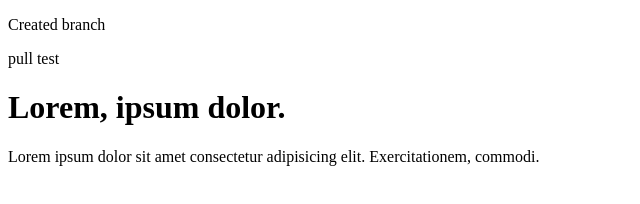
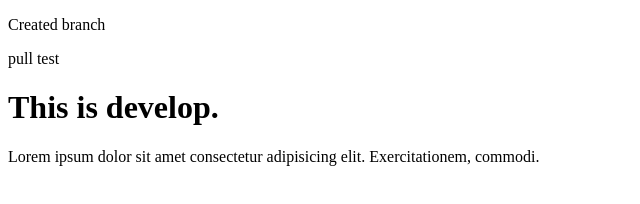
Before and after one commit to Mamadoud175w/groupActivity, a plain HTML site: page index.html in a window 1280 px wide. Shown: the whole page, without its empty margins (0-640 px from the left). Drawn offline with Linux system fonts and the light colour scheme.

Commit message:
develop title

```diff
--- a/index.html
+++ b/index.html
@@ -8,7 +8,7 @@
   <body>
     <p>Created branch</p>
     <p>pull test</p>
-    <h1>Lorem, ipsum dolor.</h1>
+    <h1>This is develop.</h1>
 
     <footer>
       Lorem ipsum dolor sit amet consectetur adipisicing elit. Exercitationem,
```
